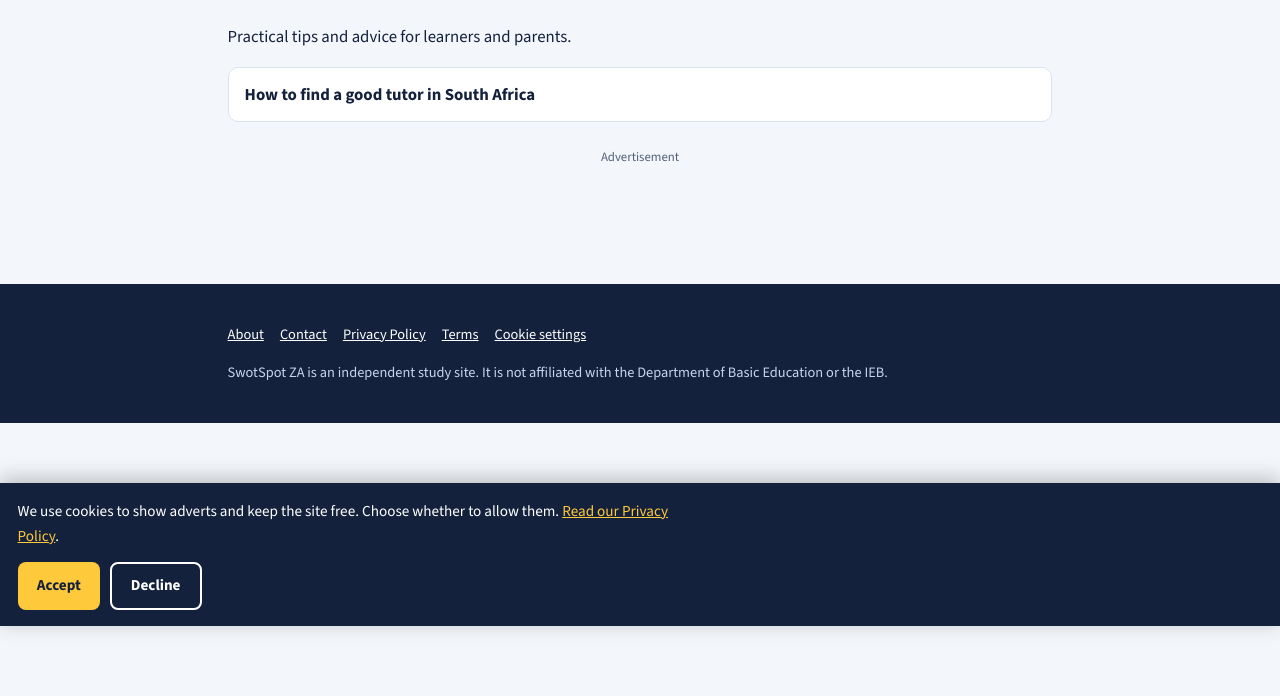
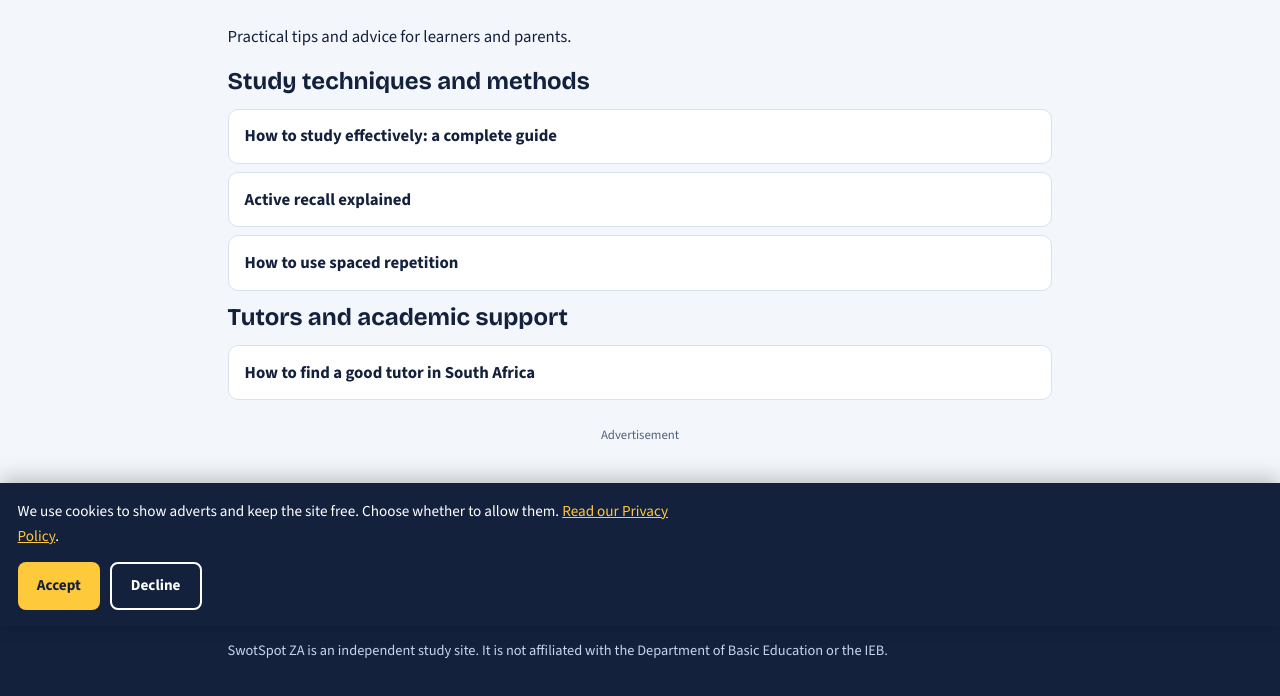
Before and after one commit to Bus-i001/SwotSpot-ZA, a plain HTML site: page articles.html in a window 1280 px wide. Shown: the part 174-870 px from the top of the page. Before the commit the page ends 800 px from the top, so only its background shows below. Drawn offline with nearby package versions, Linux system fonts and the light colour scheme.

Commit message:
Enhance articles.html with study resources
Added new sections for study techniques and tutors.

```diff
--- a/articles.html
+++ b/articles.html
@@ -21,6 +21,14 @@
 <h1>Study articles</h1>
 <p>Practical tips and advice for learners and parents.</p>
 
+<h2>Study techniques and methods</h2>
+<ul class="topic-list">
+<li><a href="articles/how-to-study-effectively.html">How to study effectively: a complete guide</a></li>
+<li><a href="articles/active-recall-explained.html">Active recall explained</a></li>
+<li><a href="articles/how-to-use-spaced-repetition.html">How to use spaced repetition</a></li>
+</ul>
+
+<h2>Tutors and academic support</h2>
 <ul class="topic-list">
 <li><a href="articles/how-to-find-a-good-tutor.html">How to find a good tutor in South Africa</a></li>
 </ul>
```
